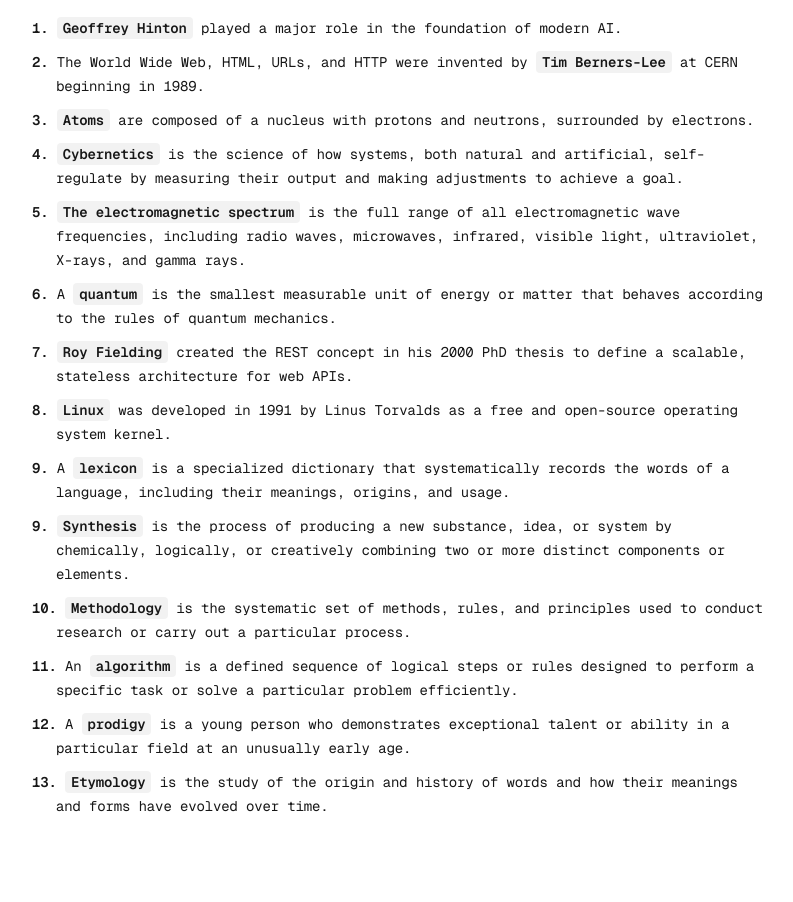
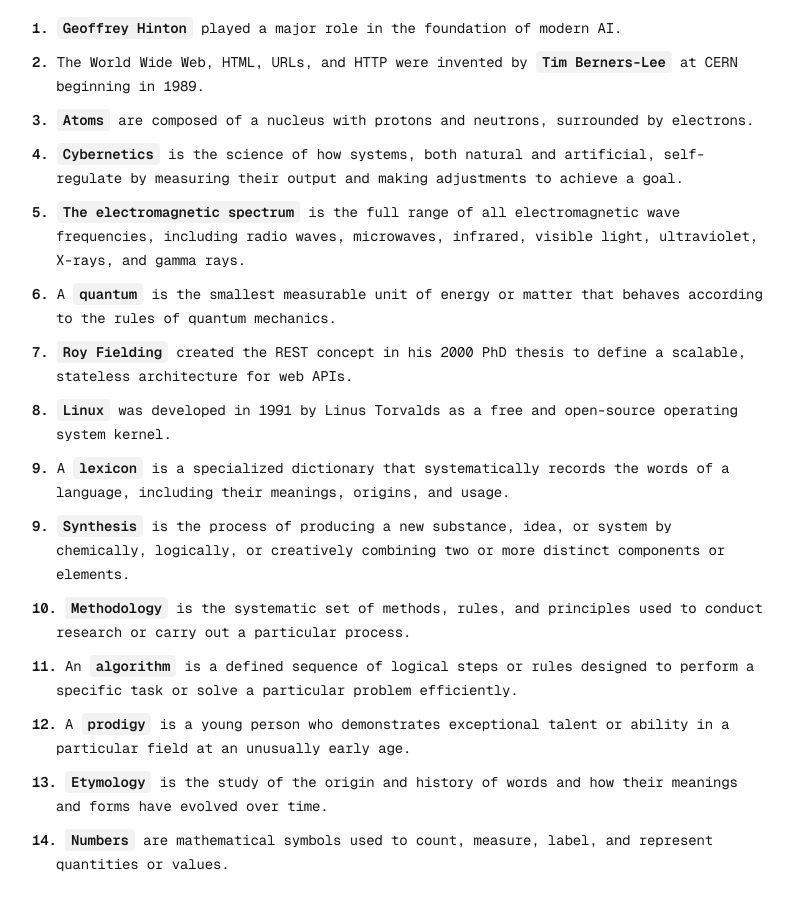
Before and after one commit to BrahimBoussada/mind-log, a Next.js app: page / in a window 1280 px wide. Shown: the whole page, without its empty margins (240-1033 px from the left). Before the commit the page ends 844 px from the top, so only its background shows below. Built offline with nearby package versions, Linux system fonts and the light colour scheme.

Commit message:
log: 2025-07-10

```diff
--- a/src/app/page.tsx
+++ b/src/app/page.tsx
@@ -92,6 +92,12 @@ export default function Home() {
           <Key>Etymology</Key> is the study of the origin and history of words
           and how their meanings and forms have evolved over time.
         </Note>
+
+        <Note>
+          <N>14. </N>
+          <Key>Numbers</Key> are mathematical symbols used to count, measure,
+          label, and represent quantities or values.
+        </Note>
       </NoteWrapper>
     </Container>
   );
```
